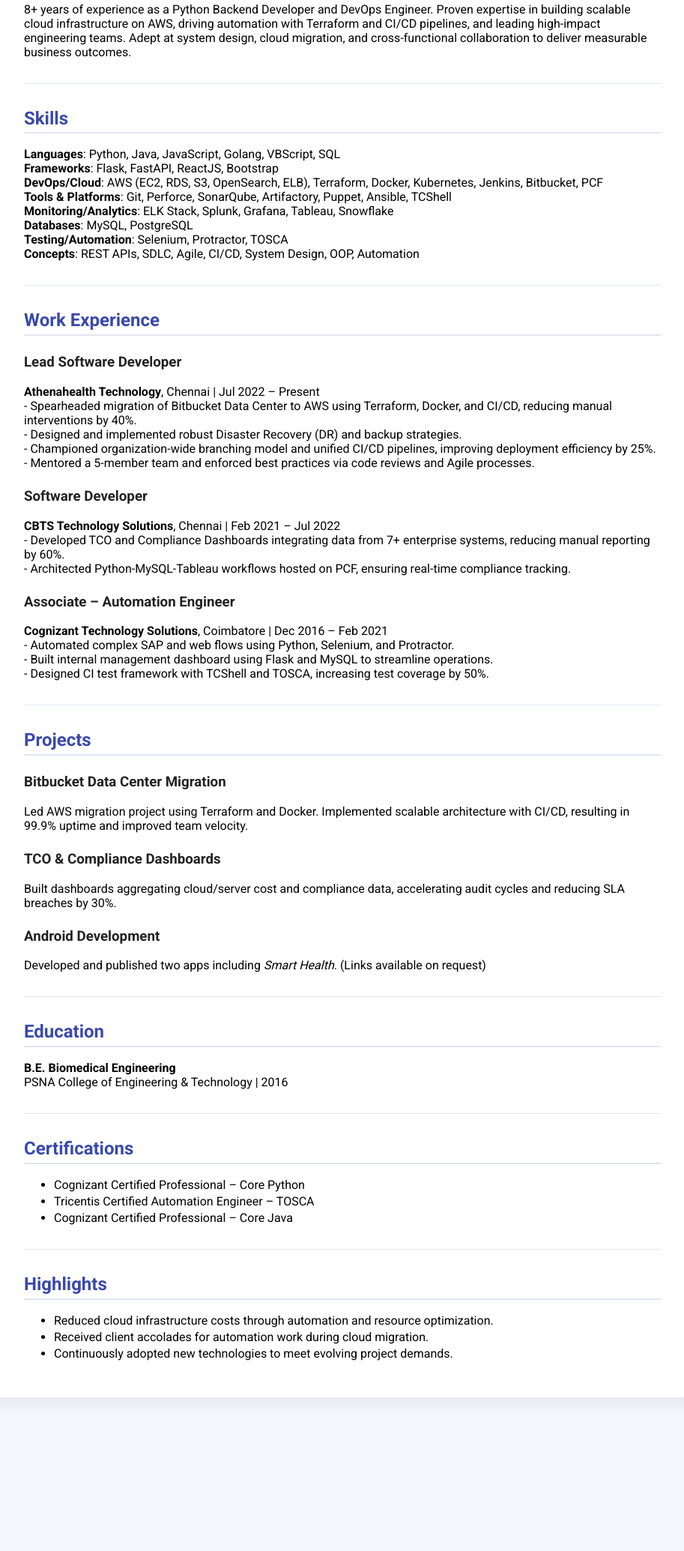
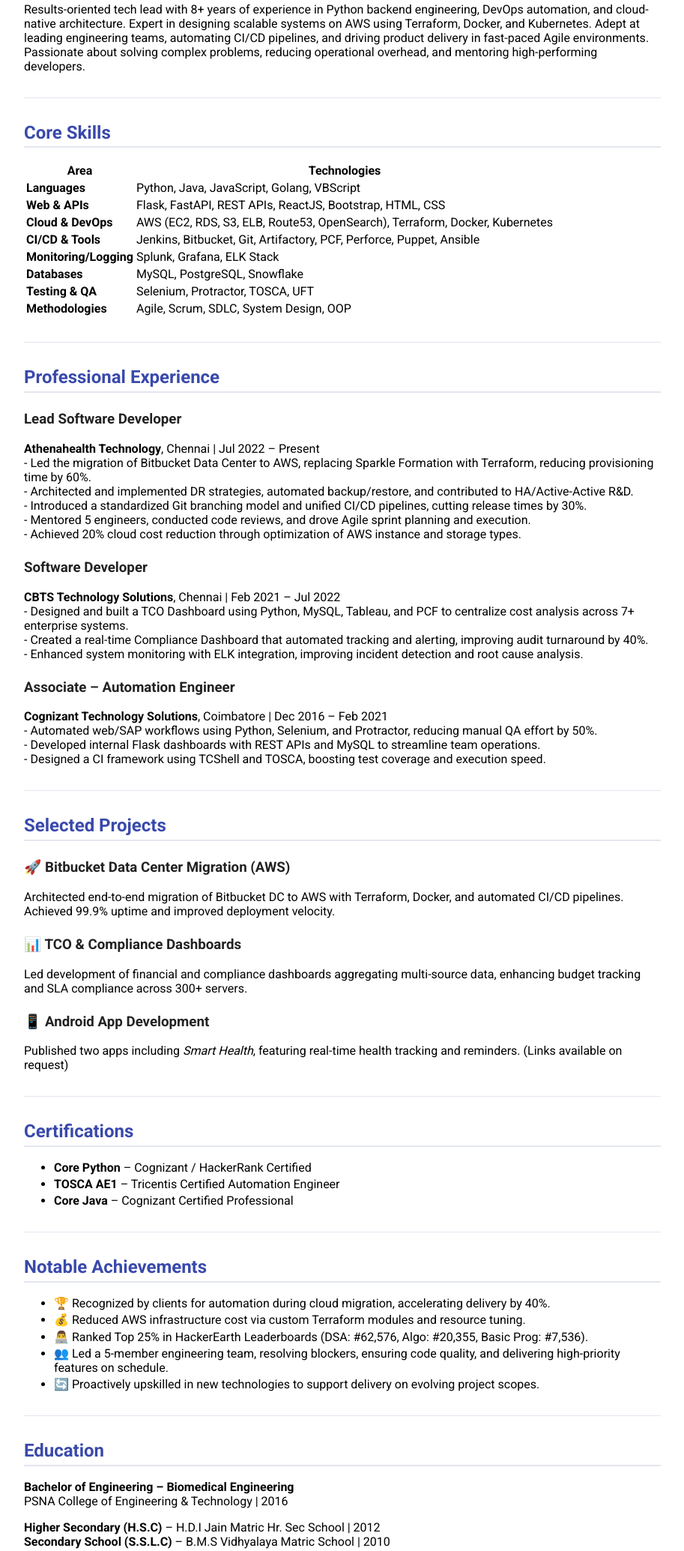
Before and after one commit to Rathinavelkumar/my-resume, a plain HTML site: page docs/index.html in a window 1280 px wide. Shown: the part 366-2435 px from the top of the page at 75% size, without its empty margins (183-1096 px from the left). Before the commit the page ends 2270 px from the top, so only its background shows below. Drawn offline with Linux system fonts and the light colour scheme.

Commit message:
updated the resume content

```diff
--- a/docs/index.html
+++ b/docs/index.html
@@ -30,66 +30,106 @@
 <main>
   <div class="container">
     <h1>Rathinavelkumar Murugan</h1>
-<p><strong>Lead Python Developer &amp; DevOps Engineer</strong><br />
+<p><strong>Lead Backend Engineer | Python Developer | DevOps Specialist</strong><br />
 📍 Madurai, Tamil Nadu, India<br />
-📧 rethnavelkumar@gmail.com | 📞 +91 8148728660<br />
+📧 rethnavelkumar@gmail.com | 📞 +91 814-872-8660<br />
 🔗 <a href="https://linkedin.com/in/rathinavelkumar">LinkedIn</a> | 💻 <a href="https://github.com/rathinavelkumar">GitHub</a></p>
 <hr />
 <h2>Summary</h2>
-<p>8+ years of experience as a Python Backend Developer and DevOps Engineer. Proven expertise in building scalable cloud infrastructure on AWS, driving automation with Terraform and CI/CD pipelines, and leading high-impact engineering teams. Adept at system design, cloud migration, and cross-functional collaboration to deliver measurable business outcomes.</p>
+<p>Results-oriented tech lead with 8+ years of experience in Python backend engineering, DevOps automation, and cloud-native architecture. Expert in designing scalable systems on AWS using Terraform, Docker, and Kubernetes. Adept at leading engineering teams, automating CI/CD pipelines, and driving product delivery in fast-paced Agile environments. Passionate about solving complex problems, reducing operational overhead, and mentoring high-performing developers.</p>
 <hr />
-<h2>Skills</h2>
-<p><strong>Languages</strong>: Python, Java, JavaScript, Golang, VBScript, SQL<br />
-<strong>Frameworks</strong>: Flask, FastAPI, ReactJS, Bootstrap<br />
-<strong>DevOps/Cloud</strong>: AWS (EC2, RDS, S3, OpenSearch, ELB), Terraform, Docker, Kubernetes, Jenkins, Bitbucket, PCF<br />
-<strong>Tools &amp; Platforms</strong>: Git, Perforce, SonarQube, Artifactory, Puppet, Ansible, TCShell<br />
-<strong>Monitoring/Analytics</strong>: ELK Stack, Splunk, Grafana, Tableau, Snowflake<br />
-<strong>Databases</strong>: MySQL, PostgreSQL<br />
-<strong>Testing/Automation</strong>: Selenium, Protractor, TOSCA<br />
-<strong>Concepts</strong>: REST APIs, SDLC, Agile, CI/CD, System Design, OOP, Automation</p>
+<h2>Core Skills</h2>
+<table>
+<thead>
+<tr>
+<th><strong>Area</strong></th>
+<th><strong>Technologies</strong></th>
+</tr>
+</thead>
+<tbody>
+<tr>
+<td><strong>Languages</strong></td>
+<td>Python, Java, JavaScript, Golang, VBScript</td>
+</tr>
+<tr>
+<td><strong>Web &amp; APIs</strong></td>
+<td>Flask, FastAPI, REST APIs, ReactJS, Bootstrap, HTML, CSS</td>
+</tr>
+<tr>
+<td><strong>Cloud &amp; DevOps</strong></td>
+<td>AWS (EC2, RDS, S3, ELB, Route53, OpenSearch), Terraform, Docker, Kubernetes</td>
+</tr>
+<tr>
+<td><strong>CI/CD &amp; Tools</strong></td>
+<td>Jenkins, Bitbucket, Git, Artifactory, PCF, Perforce, Puppet, Ansible</td>
+</tr>
+<tr>
+<td><strong>Monitoring/Logging</strong></td>
+<td>Splunk, Grafana, ELK Stack</td>
+</tr>
+<tr>
+<td><strong>Databases</strong></td>
+<td>MySQL, PostgreSQL, Snowflake</td>
+</tr>
+<tr>
+<td><strong>Testing &amp; QA</strong></td>
+<td>Selenium, Protractor, TOSCA, UFT</td>
+</tr>
+<tr>
+<td><strong>Methodologies</strong></td>
+<td>Agile, Scrum, SDLC, System Design, OOP</td>
+</tr>
+</tbody>
+</table>
 <hr />
-<h2>Work Experience</h2>
+<h2>Professional Experience</h2>
 <h3>Lead Software Developer</h3>
 <p><strong>Athenahealth Technology</strong>, Chennai | Jul 2022 – Present<br />
-- Spearheaded migration of Bitbucket Data Center to AWS using Terraform, Docker, and CI/CD, reducing manual interventions by 40%.<br />
-- Designed and implemented robust Disaster Recovery (DR) and backup strategies.<br />
-- Championed organization-wide branching model and unified CI/CD pipelines, improving deployment efficiency by 25%.<br />
-- Mentored a 5-member team and enforced best practices via code reviews and Agile processes.</p>
+- Led the migration of Bitbucket Data Center to AWS, replacing Sparkle Formation with Terraform, reducing provisioning time by 60%.<br />
+- Architected and implemented DR strategies, automated backup/restore, and contributed to HA/Active-Active R&amp;D.<br />
+- Introduced a standardized Git branching model and unified CI/CD pipelines, cutting release times by 30%.<br />
+- Mentored 5 engineers, conducted code reviews, and drove Agile sprint planning and execution.<br />
+- Achieved 20% cloud cost reduction through optimization of AWS instance and storage types.</p>
 <h3>Software Developer</h3>
 <p><strong>CBTS Technology Solutions</strong>, Chennai | Feb 2021 – Jul 2022<br />
-- Developed TCO and Compliance Dashboards integrating data from 7+ enterprise systems, reducing manual reporting by 60%.<br />
-- Architected Python-MySQL-Tableau workflows hosted on PCF, ensuring real-time compliance tracking.  </p>
+- Designed and built a TCO Dashboard using Python, MySQL, Tableau, and PCF to centralize cost analysis across 7+ enterprise systems.<br />
+- Created a real-time Compliance Dashboard that automated tracking and alerting, improving audit turnaround by 40%.<br />
+- Enhanced system monitoring with ELK integration, improving incident detection and root cause analysis.</p>
 <h3>Associate – Automation Engineer</h3>
 <p><strong>Cognizant Technology Solutions</strong>, Coimbatore | Dec 2016 – Feb 2021<br />
-- Automated complex SAP and web flows using Python, Selenium, and Protractor.<br />
-- Built internal management dashboard using Flask and MySQL to streamline operations.<br />
-- Designed CI test framework with TCShell and TOSCA, increasing test coverage by 50%.</p>
+- Automated web/SAP workflows using Python, Selenium, and Protractor, reducing manual QA effort by 50%.<br />
+- Developed internal Flask dashboards with REST APIs and MySQL to streamline team operations.<br />
+- Designed a CI framework using TCShell and TOSCA, boosting test coverage and execution speed.</p>
 <hr />
-<h2>Projects</h2>
-<h3>Bitbucket Data Center Migration</h3>
-<p>Led AWS migration project using Terraform and Docker. Implemented scalable architecture with CI/CD, resulting in 99.9% uptime and improved team velocity.</p>
-<h3>TCO &amp; Compliance Dashboards</h3>
-<p>Built dashboards aggregating cloud/server cost and compliance data, accelerating audit cycles and reducing SLA breaches by 30%.</p>
-<h3>Android Development</h3>
-<p>Developed and published two apps including <em>Smart Health</em>. (Links available on request)</p>
-<hr />
-<h2>Education</h2>
-<p><strong>B.E. Biomedical Engineering</strong><br />
-PSNA College of Engineering &amp; Technology | 2016</p>
+<h2>Selected Projects</h2>
+<h3>🚀 Bitbucket Data Center Migration (AWS)</h3>
+<p>Architected end-to-end migration of Bitbucket DC to AWS with Terraform, Docker, and automated CI/CD pipelines. Achieved 99.9% uptime and improved deployment velocity.</p>
+<h3>📊 TCO &amp; Compliance Dashboards</h3>
+<p>Led development of financial and compliance dashboards aggregating multi-source data, enhancing budget tracking and SLA compliance across 300+ servers.</p>
+<h3>📱 Android App Development</h3>
+<p>Published two apps including <em>Smart Health</em>, featuring real-time health tracking and reminders. (Links available on request)</p>
 <hr />
 <h2>Certifications</h2>
 <ul>
-<li>Cognizant Certified Professional – Core Python  </li>
-<li>Tricentis Certified Automation Engineer – TOSCA  </li>
-<li>Cognizant Certified Professional – Core Java  </li>
+<li><strong>Core Python</strong> – Cognizant / HackerRank Certified  </li>
+<li><strong>TOSCA AE1</strong> – Tricentis Certified Automation Engineer  </li>
+<li><strong>Core Java</strong> – Cognizant Certified Professional  </li>
 </ul>
 <hr />
-<h2>Highlights</h2>
+<h2>Notable Achievements</h2>
 <ul>
-<li>Reduced cloud infrastructure costs through automation and resource optimization.  </li>
-<li>Received client accolades for automation work during cloud migration.  </li>
-<li>Continuously adopted new technologies to meet evolving project demands.</li>
+<li>🏆 Recognized by clients for automation during cloud migration, accelerating delivery by 40%.  </li>
+<li>💰 Reduced AWS infrastructure cost via custom Terraform modules and resource tuning.  </li>
+<li>👨‍💻 Ranked Top 25% in HackerEarth Leaderboards (DSA: #62,576, Algo: #20,355, Basic Prog: #7,536).  </li>
+<li>👥 Led a 5-member engineering team, resolving blockers, ensuring code quality, and delivering high-priority features on schedule.  </li>
+<li>🔄 Proactively upskilled in new technologies to support delivery on evolving project scopes.</li>
 </ul>
+<hr />
+<h2>Education</h2>
+<p><strong>Bachelor of Engineering – Biomedical Engineering</strong><br />
+PSNA College of Engineering &amp; Technology | 2016</p>
+<p><strong>Higher Secondary (H.S.C)</strong> – H.D.I Jain Matric Hr. Sec School | 2012<br />
+<strong>Secondary School (S.S.L.C)</strong> – B.M.S Vidhyalaya Matric School | 2010</p>
   </div>
 </main>
 </body>
```
Also changed, not shown: 1 other file.
